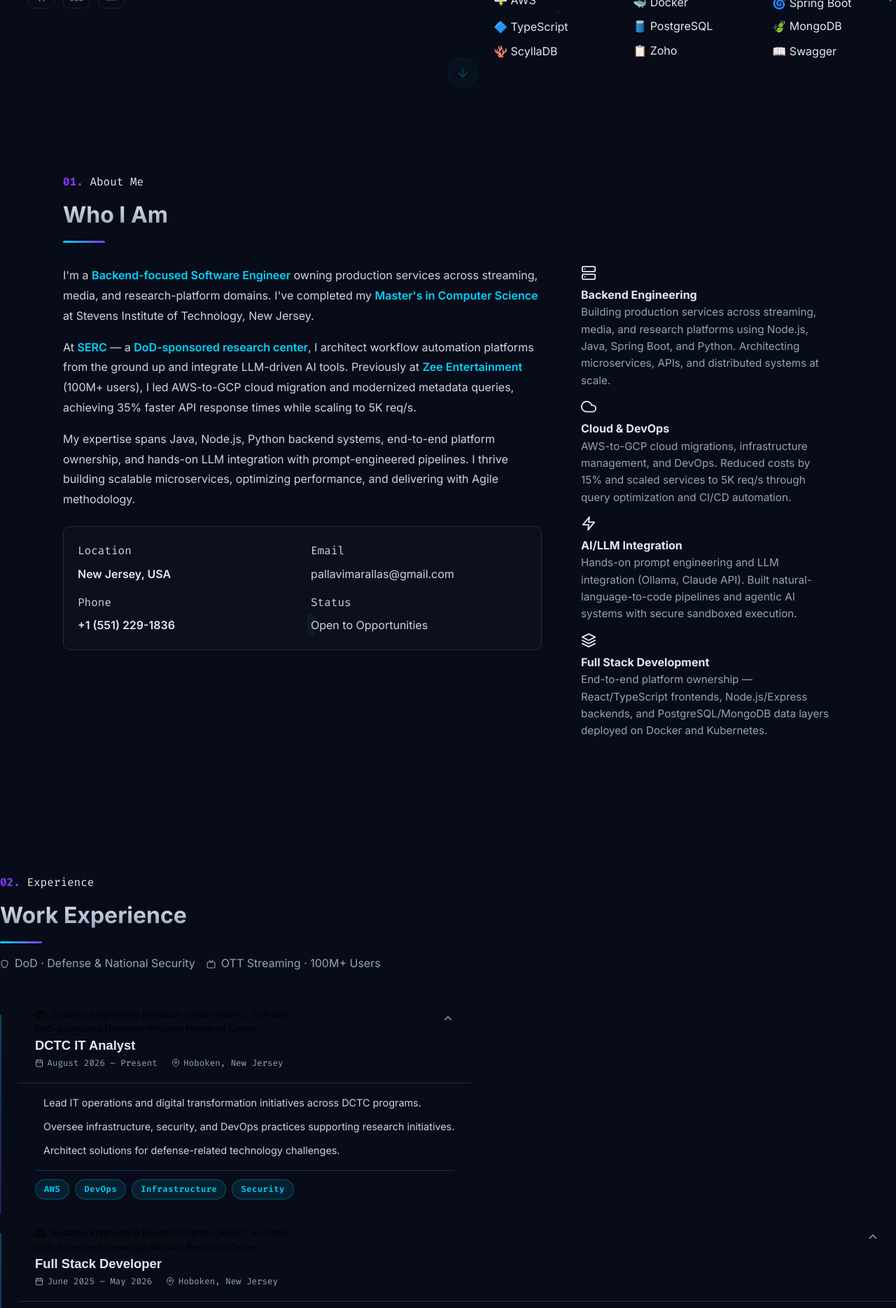
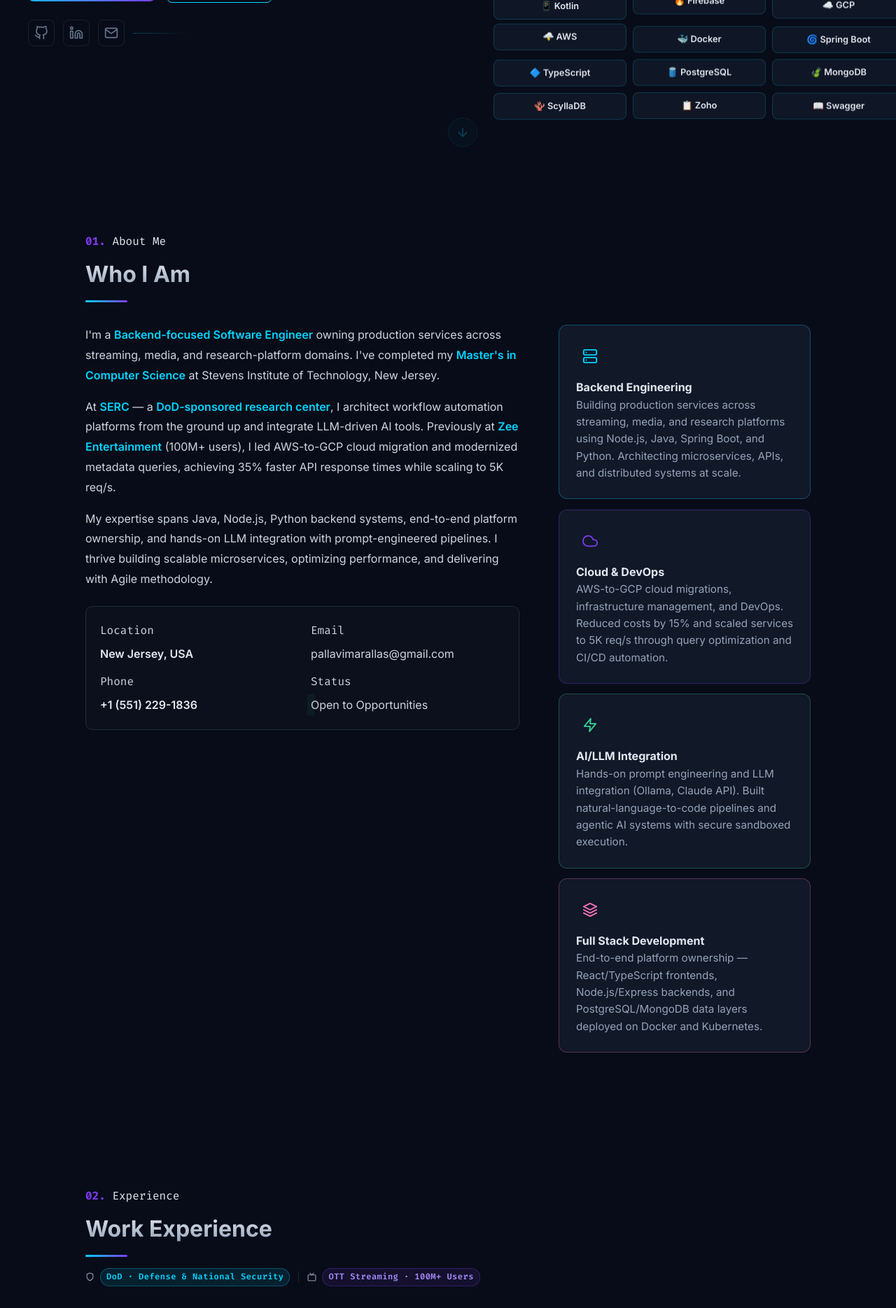
Before and after one commit to pallavimaralla/portfolio, a React (Vite) app in the folder client/app/: page / in a window 1280 px wide. Shown: the part 780-2649 px from the top of the page at 70% size. Built offline with nearby package versions, Linux system fonts and the light colour scheme; no server answers; the HTML template or start-up script is replaced by a standard one.

Commit message:
fix: restore styles lost in CSS Modules conversion

```diff
--- a/client/app/src/components/Hero/Hero.tsx
+++ b/client/app/src/components/Hero/Hero.tsx
@@ -93,13 +93,13 @@
             animate={{ opacity: 1, y: 0 }}
             transition={{ duration: 0.7, delay: 0.5, ease: [0.25, 0.1, 0.25, 1] }}
           >
-            <button className={styles["btn-primary"]} onClick={() => document.getElementById('contact')?.scrollIntoView({ behavior: 'smooth' })}>
+            <button className="btn-primary" onClick={() => document.getElementById('contact')?.scrollIntoView({ behavior: 'smooth' })}>
               <Icon name="FiMail" style={{ marginRight: '0.5rem' }} />
               Get In Touch
             </button>
             <a
               href="/Pallavi_Maralla_Satish_Resume.pdf"
-              className={styles["btn-outline"]}
+              className="btn-outline"
               download
               style={{ display: 'flex', alignItems: 'center', gap: '0.5rem' }}
             >
--- a/client/app/src/components/sections/About/About.tsx
+++ b/client/app/src/components/sections/About/About.tsx
@@ -13,7 +13,7 @@
 const About: React.FC = () => {
   return (
     <section id="about" className={styles["about-section"]}>
-      <div className={styles["section-container"]}>
+      <div className="section-container">
         <SectionHeader num={aboutSection.number} label={aboutSection.label} title={aboutSection.title} />
 
         <div className={styles["about-grid"]}>
--- a/client/app/src/components/sections/Contact/Contact.tsx
+++ b/client/app/src/components/sections/Contact/Contact.tsx
@@ -13,7 +13,7 @@
 
   return (
     <section id="contact" className={styles["contact-section"]}>
-      <div className={styles["section-container"]}>
+      <div className="section-container">
         <SectionHeader num={contactSection.number} label={contactSection.label} title={contactSection.title} />
 
         <div className={styles["contact-grid"]}>
--- a/client/app/src/components/sections/Education/Education.tsx
+++ b/client/app/src/components/sections/Education/Education.tsx
@@ -9,7 +9,7 @@
 
 const Education: React.FC = () => (
   <section id="education" className={styles["education-section"]}>
-    <div className={styles["section-container"]}>
+    <div className="section-container">
       <SectionHeader num={eduSection.number} label={eduSection.label} title={eduSection.title} />
 
       <div className={styles["edu-list"]}>
--- a/client/app/src/components/sections/Experience/Experience.tsx
+++ b/client/app/src/components/sections/Experience/Experience.tsx
@@ -12,12 +12,12 @@
 
   return (
     <section id="experience" className={styles["experience-section"]}>
-      <div className={styles["section-container"]}>
+      <div className="section-container">
         <SectionHeader num={expSection.number} label={expSection.label} title={expSection.title}>
           <div className={styles["exp-industry-badges"]}>
             <Icon name="FiShield" size={13} />
             <span className="industry-badge badge-defense">DoD · Defense &amp; National Security</span>
-            <span className={styles["industry-badge-sep"]} />
+            <span className="industry-badge-sep" />
             <Icon name="FiTv" size={13} />
             <span className="industry-badge badge-ott">OTT Streaming · 100M+ Users</span>
           </div>
@@ -38,7 +38,7 @@
                 {i < jobs.length - 1 && <div className={styles["timeline-line"]} />}
               </div>
 
-              <div className="timeline-card gradient-border">
+              <div className={`${styles["timeline-card"]} timeline-card gradient-border`}>
                 <button
                   className={styles["timeline-header"]}
                   onClick={() => setExpanded(prev => { const s = new Set(prev); s.has(i) ? s.delete(i) : s.add(i); return s; })}
--- a/client/app/src/components/sections/Projects/Projects.tsx
+++ b/client/app/src/components/sections/Projects/Projects.tsx
@@ -13,7 +13,7 @@
 
 const Projects: React.FC = () => (
   <section id="projects" className={styles["projects-section"]}>
-    <div className={styles["section-container"]}>
+    <div className="section-container">
       <SectionHeader num={projSection.number} label={projSection.label} title={projSection.title} />
 
       <motion.div
--- a/client/app/src/components/sections/Skills/Skills.tsx
+++ b/client/app/src/components/sections/Skills/Skills.tsx
@@ -15,7 +15,7 @@
 
 const Skills: React.FC = () => (
   <section id="skills" className={styles["skills-section"]}>
-    <div className={styles["section-container"]}>
+    <div className="section-container">
       <SectionHeader num={skillSection.number} label={skillSection.label} title={skillSection.title} />
 
       <motion.div
--- a/client/app/src/index.css
+++ b/client/app/src/index.css
@@ -166,6 +166,268 @@
   100% { background-position: 0% 50%; }
 }
 
+/* Gradient Border Utility */
+.gradient-border {
+  position: relative;
+  border-radius: 12px;
+}
+
+.gradient-border::before {
+  content: '';
+  position: absolute;
+  inset: -1px;
+  border-radius: 13px;
+  background: var(--gradient-1);
+  z-index: -1;
+  opacity: 0;
+  transition: opacity 0.35s ease;
+}
+
+.gradient-border:hover::before {
+  opacity: 0.55;
+}
+
+/* Color Utility Classes */
+.dot-cyan   { background: var(--accent-cyan);   color: var(--accent-cyan);   border: 2px solid var(--bg-primary); }
+.dot-purple { background: var(--accent-purple); color: var(--accent-purple); border: 2px solid var(--bg-primary); }
+.dot-green  { background: var(--accent-green);  color: var(--accent-green);  border: 2px solid var(--bg-primary); }
+.dot-pink   { background: var(--accent-pink);   color: var(--accent-pink);   border: 2px solid var(--bg-primary); }
+
+.color-cyan   { color: var(--accent-cyan); }
+.color-purple { color: var(--accent-purple); }
+.color-green  { color: var(--accent-green); }
+.color-pink   { color: var(--accent-pink); }
+
+.badge-cyan   { background: rgba(0, 212, 255, 0.1);   color: var(--accent-cyan);   border: 1px solid rgba(0, 212, 255, 0.3); }
+.badge-purple { background: rgba(124, 58, 237, 0.1); color: var(--accent-purple-bright); border: 1px solid rgba(124, 58, 237, 0.3); }
+.badge-green  { background: rgba(0, 255, 136, 0.1);  color: var(--accent-green);  border: 1px solid rgba(0, 255, 136, 0.3); }
+.badge-pink   { background: rgba(244, 114, 182, 0.1); color: var(--accent-pink-pale); border: 1px solid rgba(244, 114, 182, 0.3); }
+.badge-defense { background: rgba(0, 212, 255, 0.1);  color: var(--accent-cyan);   border: 1px solid rgba(0, 212, 255, 0.3); }
+.badge-ott     { background: rgba(124, 58, 237, 0.1); color: var(--accent-purple-bright); border: 1px solid rgba(124, 58, 237, 0.3); }
+
+.domain-cyan   { background: rgba(0, 212, 255, 0.08);   color: var(--accent-cyan-bright);    border-left: 3px solid var(--accent-cyan); }
+.domain-purple { background: rgba(124, 58, 237, 0.08);  color: var(--accent-purple-bright); border-left: 3px solid var(--accent-purple); }
+.domain-green  { background: rgba(52, 211, 153, 0.08);  color: var(--accent-green-tint);   border-left: 3px solid var(--accent-green); }
+.domain-pink   { background: rgba(244, 114, 182, 0.08); color: var(--accent-pink-tint);    border-left: 3px solid var(--accent-pink); }
+
+.icon-cyan   { color: var(--accent-cyan); }
+.icon-purple { color: var(--accent-purple); }
+.icon-green  { color: var(--accent-green); }
+.icon-pink   { color: var(--accent-pink); }
+
+.industry-badge {
+  font-size: 0.75rem;
+  font-weight: 600;
+  padding: 0.15rem 0.5rem;
+  border-radius: 20px;
+  font-family: 'Fira Code', monospace;
+  letter-spacing: 0.04em;
+}
+
+.industry-badge-sep {
+  width: 1px;
+  height: 16px;
+  background: rgba(255, 255, 255, 0.1);
+  margin: 0 0.25rem;
+}
+
+.window-dot {
+  width: 12px;
+  height: 12px;
+  border-radius: 50%;
+}
+
+.window-title {
+  margin-left: 0.5rem;
+  color: var(--color-slate);
+  font-size: 0.8rem;
+}
+
+.float-badge {
+  padding: 0.5rem 0.75rem;
+  background: rgba(17, 24, 39, 0.9);
+  border: 1px solid rgba(0, 212, 255, 0.2);
+  border-radius: 8px;
+  font-size: 0.8rem;
+  font-weight: 600;
+  color: var(--text-primary);
+  text-align: center;
+  backdrop-filter: blur(10px);
+  cursor: default;
+  white-space: nowrap;
+}
+
+.timeline-card {
+  flex: 1;
+  background: var(--bg-card);
+  border: 1px solid var(--border-color);
+  border-radius: 12px;
+  margin-bottom: 1.5rem;
+  overflow: hidden;
+  transition: border-color 0.3s ease, box-shadow 0.3s ease, background 0.3s ease;
+}
+
+.timeline-card:hover {
+  background: var(--bg-card-hover);
+  border-color: rgba(0, 212, 255, 0.22);
+  box-shadow: 0 4px 28px rgba(0, 0, 0, 0.5), 0 0 0 1px rgba(0, 212, 255, 0.06);
+}
+
+.timeline-dot {
+  width: 14px;
+  height: 14px;
+  border-radius: 50%;
+  flex-shrink: 0;
+  box-shadow: 0 0 12px currentColor;
+}
+
+.bullet-dot {
+  width: 6px;
+  height: 6px;
+  border-radius: 50%;
+  flex-shrink: 0;
+  margin-top: 0.55rem;
+}
+
+.project-card {
+  background: var(--bg-card);
+  border: 1px solid var(--border-color);
+  border-radius: 12px;
+  overflow: hidden;
+  transition: border-color 0.3s ease, box-shadow 0.3s ease, background 0.3s ease;
+}
+
+.project-card:hover {
+  background: var(--bg-card-hover);
+  border-color: rgba(0, 212, 255, 0.22);
+  box-shadow: 0 4px 28px rgba(0, 0, 0, 0.5), 0 0 0 1px rgba(0, 212, 255, 0.06);
+}
+
+.edu-card {
+  background: var(--bg-card);
+  border: 1px solid var(--border-color);
+  border-radius: 12px;
+  padding: 1.25rem;
+  transition: border-color 0.3s ease, box-shadow 0.3s ease, background 0.3s ease;
+}
+
+.edu-card:hover {
+  background: var(--bg-card-hover);
+  border-color: rgba(0, 212, 255, 0.22);
+  box-shadow: 0 4px 28px rgba(0, 0, 0, 0.5), 0 0 0 1px rgba(0, 212, 255, 0.06);
+}
+
+.skill-card {
+  padding: 1rem;
+  background: var(--bg-card);
+  border: 1px solid var(--border-color);
+  border-radius: 8px;
+  text-align: center;
+  transition: border-color 0.3s ease, background 0.3s ease;
+}
+
+.skill-card:hover {
+  background: var(--bg-card-hover);
+  border-color: rgba(0, 212, 255, 0.22);
+}
+
+.skill-card-cyan   { border-color: rgba(0, 212, 255, 0.3); }
+.skill-card-purple { border-color: rgba(124, 58, 237, 0.3); }
+.skill-card-green  { border-color: rgba(52, 211, 153, 0.3); }
+.skill-card-pink   { border-color: rgba(244, 114, 182, 0.3); }
+
+.contact-form {
+  background: var(--bg-card);
+  border: 1px solid var(--border-color);
+  border-radius: 12px;
+  padding: 2rem;
+  transition: border-color 0.3s ease, box-shadow 0.3s ease, background 0.3s ease;
+}
+
+.contact-form:hover {
+  background: var(--bg-card-hover);
+  border-color: rgba(0, 212, 255, 0.22);
+  box-shadow: 0 4px 28px rgba(0, 0, 0, 0.5), 0 0 0 1px rgba(0, 212, 255, 0.06);
+}
+
+.highlight-card {
+  padding: 1.5rem;
+  background: var(--bg-card);
+  border: 1px solid var(--border-color);
+  border-radius: 12px;
+  transition: border-color 0.3s ease, background 0.3s ease;
+}
+
+.highlight-card:hover {
+  background: var(--bg-card-hover);
+  border-color: rgba(0, 212, 255, 0.22);
+}
+
+.highlight-cyan   { border-color: rgba(0, 212, 255, 0.3); }
+.highlight-purple { border-color: rgba(124, 58, 237, 0.3); }
+.highlight-green  { border-color: rgba(52, 211, 153, 0.3); }
+.highlight-pink   { border-color: rgba(244, 114, 182, 0.3); }
+
+.highlight-icon {
+  width: 40px;
+  height: 40px;
+  display: flex;
+  align-items: center;
+  justify-content: center;
+  border-radius: 8px;
+  margin-bottom: 0.75rem;
+}
+
+.skill-card-header {
+  display: flex;
+  align-items: center;
+  justify-content: center;
+  gap: 0.5rem;
+  margin-bottom: 1rem;
+  color: var(--text-primary);
+  font-weight: 600;
+  font-size: 0.9rem;
+}
+
+.skill-header-cyan   { color: var(--accent-cyan); }
+.skill-header-purple { color: var(--accent-purple); }
+.skill-header-green  { color: var(--accent-green); }
+.skill-header-pink   { color: var(--accent-pink); }
+
+.contact-submit {
+  display: flex;
+  align-items: center;
+  justify-content: center;
+  gap: 0.5rem;
+  width: 100%;
+}
+
+.btn-disabled {
+  opacity: 0.6;
+  cursor: not-allowed;
+}
+
+.contact-link-icon {
+  display: flex;
+  align-items: center;
+  justify-content: center;
+  width: 40px;
+  height: 40px;
+  border-radius: 8px;
+  margin-right: 1rem;
+}
+
+.contact-link-label {
+  font-size: 0.8rem;
+  text-transform: uppercase;
+  letter-spacing: 0.06em;
+  color: var(--text-muted);
+}
+
+.no-hover:hover {
+  background: none !important;
+}
+
 @media (max-width: 768px) {
   .section-title {
     font-size: 1.8rem;
```
